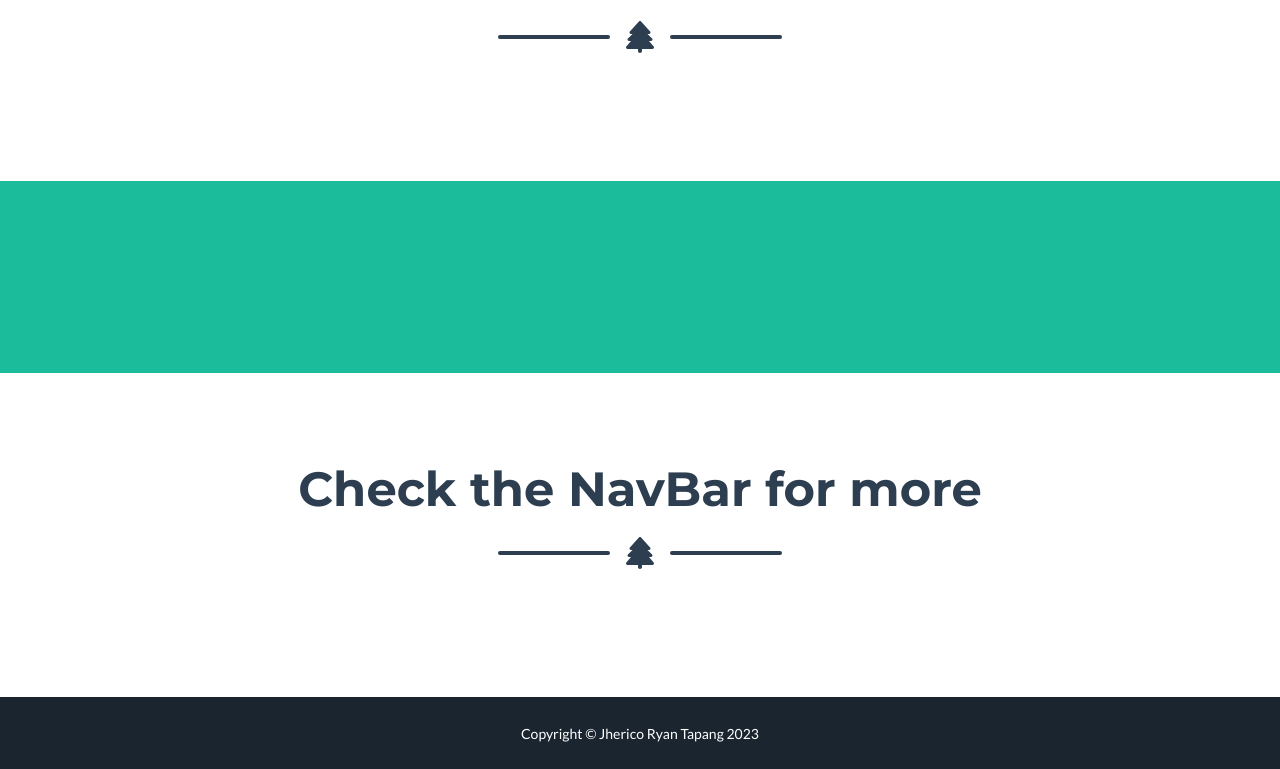
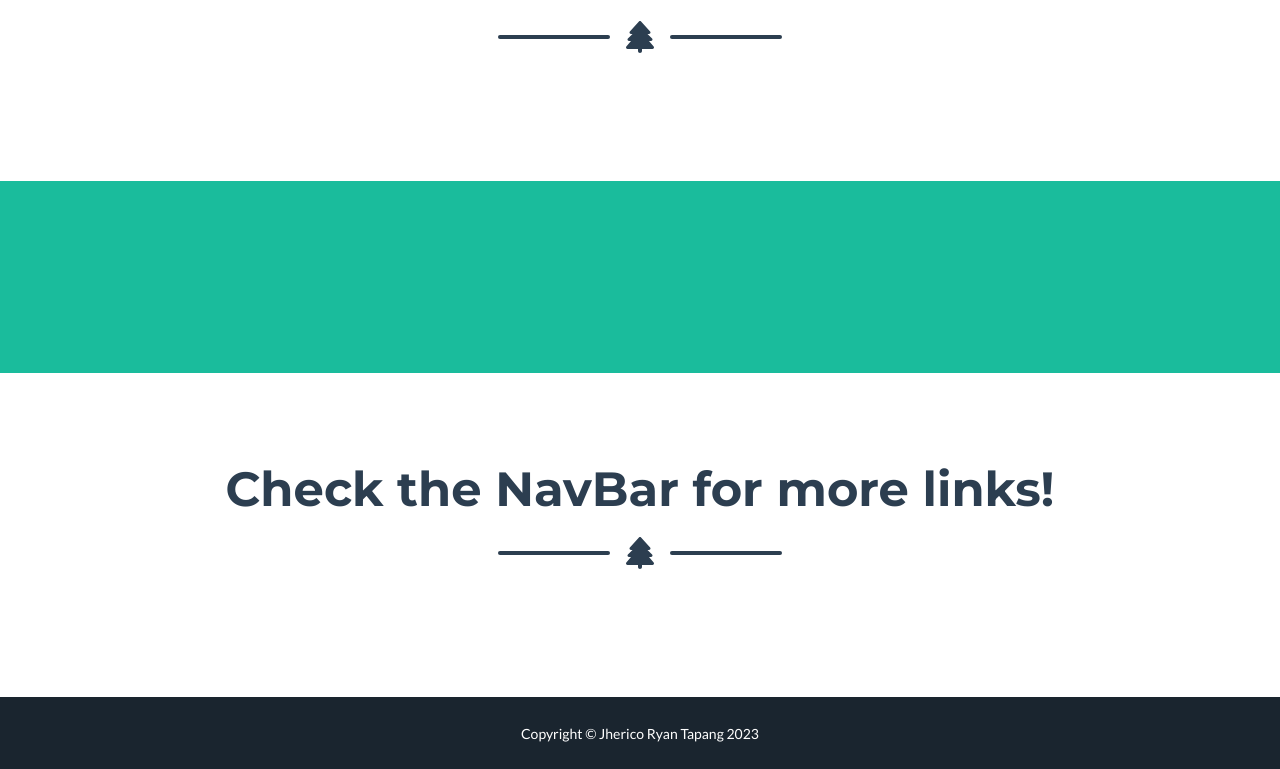
Before and after one commit to jrtpasstime/2023-YearEnd-Site, a plain HTML site: page index.html in a window 1280 px wide. Shown: the part 1002-1771 px from the top of the page. Drawn offline with nearby package versions, Linux system fonts and the light colour scheme.

Commit message:
Update index.html

```diff
--- a/index.html
+++ b/index.html
@@ -80,7 +80,7 @@
          <section class="page-section portfolio" id="portfolio">
             <div class="container">
                 <!-- Section footer -->
-                <h2 class="page-section-heading text-center text-secondary text-secondary mb-0">Check the NavBar for more</h2>
+                <h2 class="page-section-heading text-center text-secondary text-secondary mb-0">Check the NavBar for more links!</h2>
                 <!-- Icon Divider -->
                 <div class="divider-custom">
                     <div class="divider-custom-line"></div>
```
